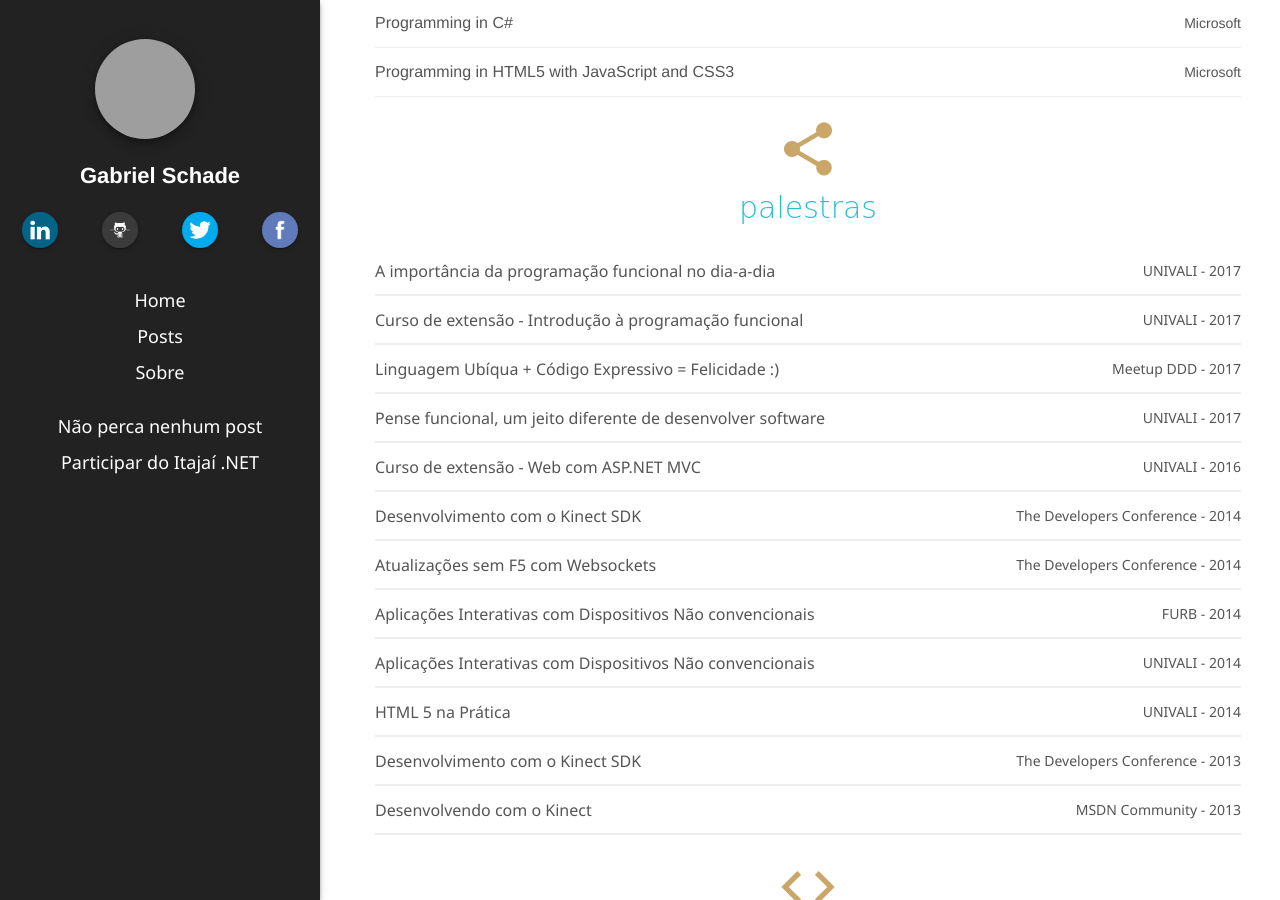
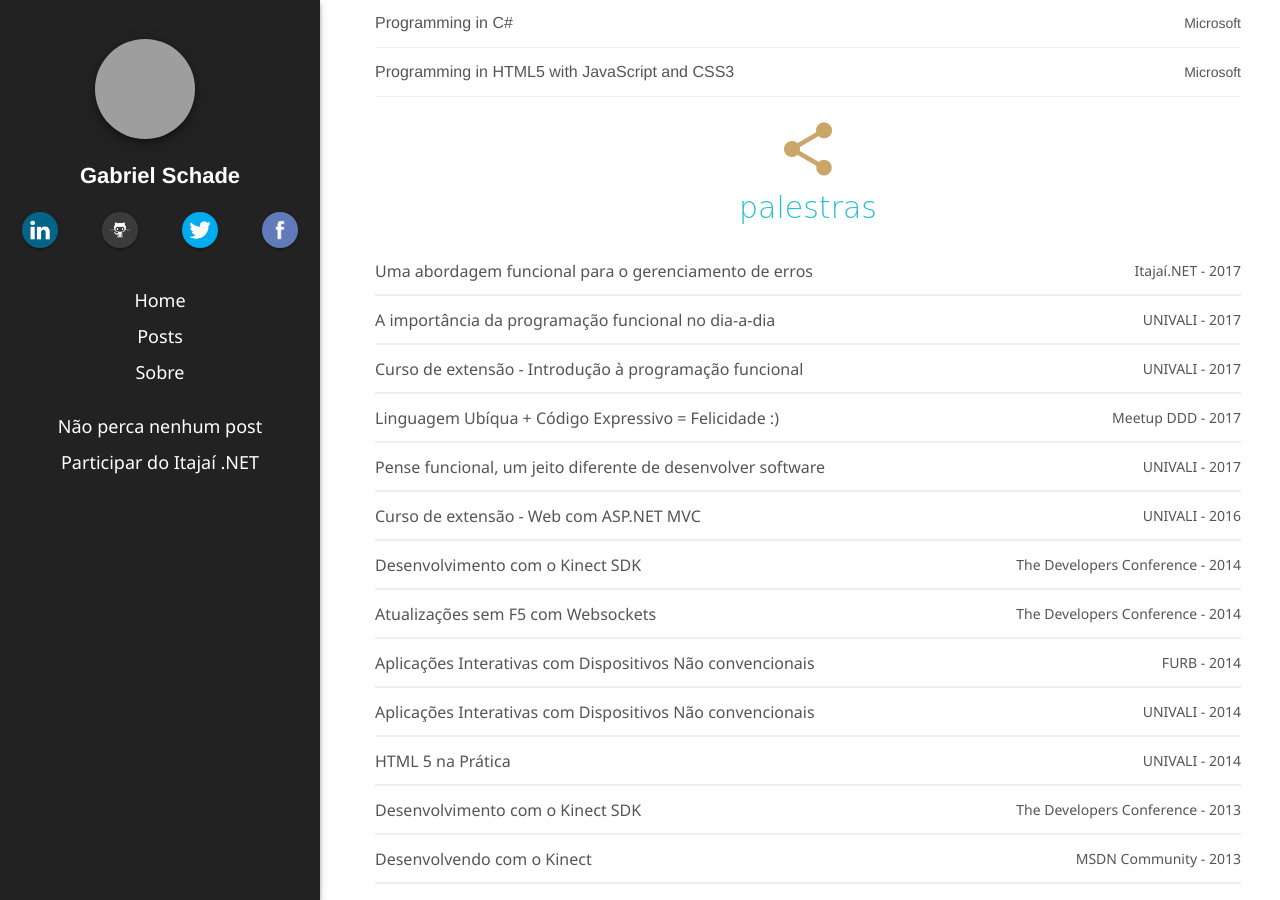
Before and after one commit to gabrielschade/gabrielschade.github.io, a Jekyll site: the page built from about.md, in a window 1280 px wide and 900 px high, scrolled down 2268 px, cut to the strip 0-900 px from the top of the window. Built offline with Jekyll 4.4.1, drawn with Linux system fonts in a browser that asks for light colours; nearby versions of some CDN libraries; comment, search, counter and statistics services are not loaded; grey boxes are pictures that could not be loaded.

Commit message:
update de palestras

```diff
--- a/_includes/skills.html
+++ b/_includes/skills.html
@@ -129,6 +129,12 @@
         </div>
         <div class="row left-align">
             <ul class="margin-side-30">
+            <li class="content-list-item margin-top-0 font-16 light-bottom-border">
+                <a class="none-decoration waves-effect font-16 no-padding" href="http://univali.br">
+                    Uma abordagem funcional para o gerenciamento de erros
+                <span class="right font-small"> Itajaí.NET - 2017</span>
+                </a>
+            </li>
             <li class="content-list-item margin-top-0 font-16 light-bottom-border">
                 <a class="none-decoration waves-effect font-16 no-padding" href="http://univali.br">
                     A importância da programação funcional no dia-a-dia
```
